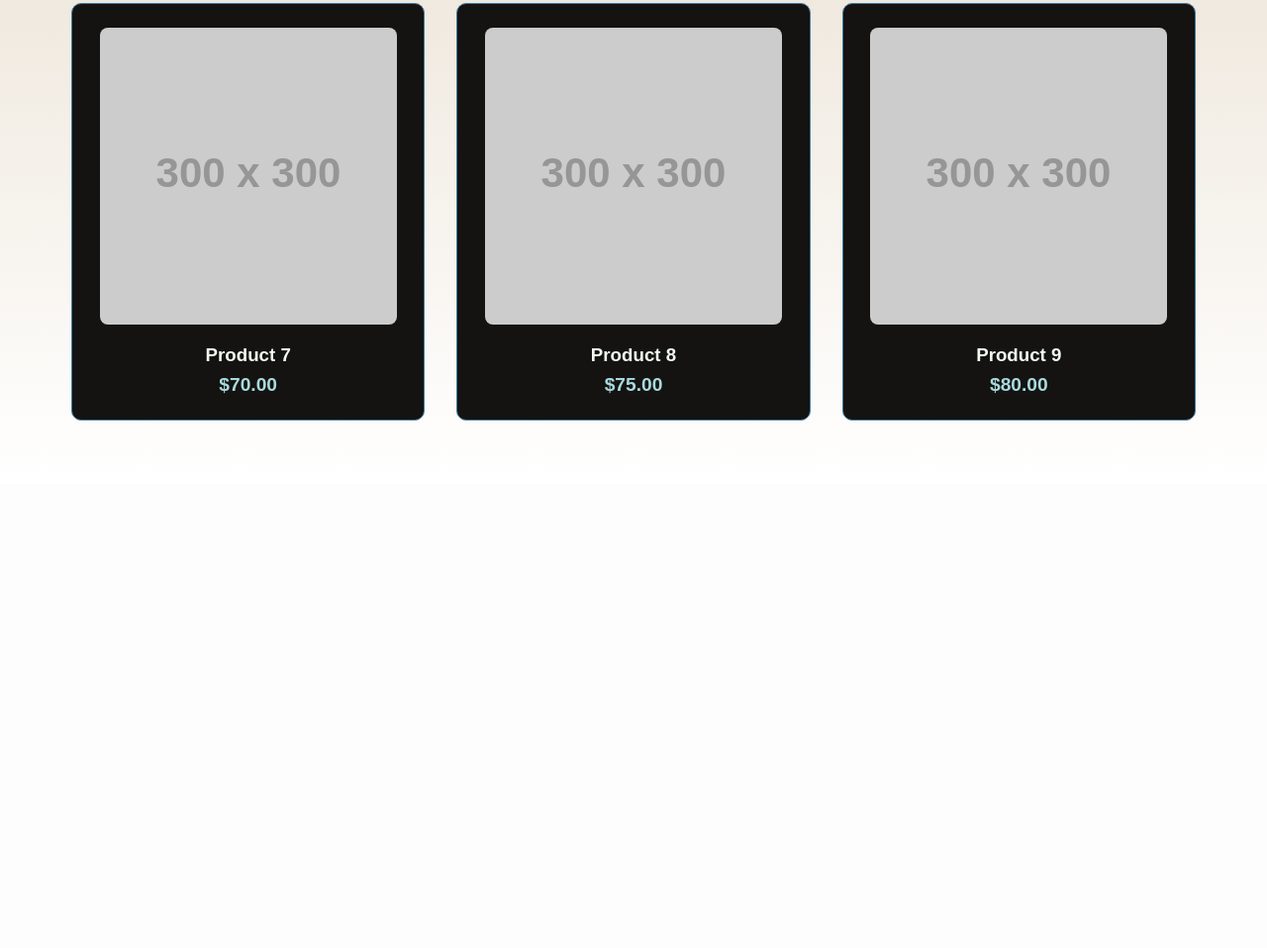
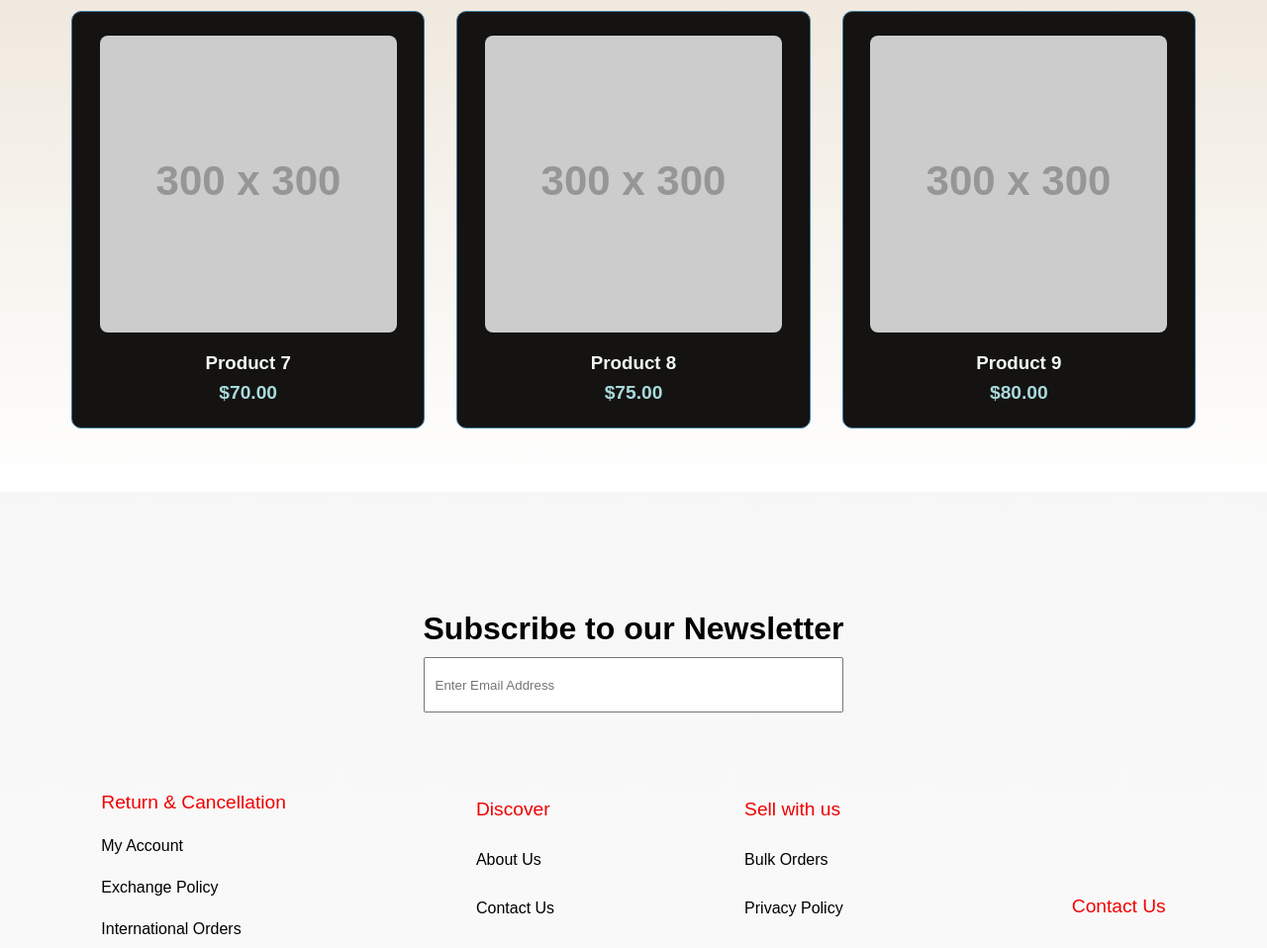
Before and after one commit to LunoxLab/ReBrand_Site, a plain HTML site: page index.html in a window 1280 px wide. Shown: the part 1842-2800 px from the top of the page at 99% size. Before the commit the page ends 2331 px from the top, so only its background shows below. Drawn offline with nearby package versions, Linux system fonts and the light colour scheme; placeholder pictures from the web are drawn by us; a web font is replaced by a local one.

Commit message:
Added Footer Section

```diff
--- a/index.html
+++ b/index.html
@@ -110,6 +110,53 @@
 
 
     </main>
+
+    <footer>
+        <div class="foot-Header">
+            <h1 id="footHeading">Subscribe to our Newsletter</h1>
+            <input type="email" placeholder="Enter Email Address" id="email">
+        </div>
+
+        <div class="footer-services">
+            <ul class="first-footer-section">
+                <li style="font-size: 1.2rem; color: rgb(240, 0, 0);">Return & Cancellation</li>
+               <li> My Account</li>
+                <li>Exchange Policy</li>
+                <li>International Orders</li>
+                <li>Shipping</li>
+                <li>Payment Options</li>
+
+            </ul>
+            <ul class="second-footer-section">
+                <li style="font-size: 1.2rem; color: rgb(240, 0, 0);">Discover</li>
+               <li> About Us</li>
+                <li>Contact Us</li>
+                <li>Our Stores</li>
+                <li>Blogs</li>
+
+
+            </ul>
+            <ul class="third-footer-section">
+
+                <li style="font-size: 1.2rem; color: rgb(240, 0, 0);">Sell with us</li>
+               <li>Bulk Orders </li>
+                <li>Privacy Policy</li>
+                <li>Terms & Conditions</li>
+                <li>T&C Offers</li>
+
+
+            </ul>
+
+            <ul class="fourth-footer-section">
+                <li style="font-size: 1.2rem; color: rgb(240, 0, 0);">Contact Us</li>
+            </ul>
+        </div>
+        <div class="last-section">
+            <h1 id="copyright">Copyright © 2025 The Loom All Rights Reserved.</h1>
+        </div>
+
+
+    </footer>
     <script src="rebrand.js"></script>
 </body>
 </html>
--- a/rebrand.css
+++ b/rebrand.css
@@ -121,6 +121,7 @@ main{
     text-align: center;
     padding: 1.5rem;
     transition: transform 0.3s ease, box-shadow 0.3s ease;
+    cursor: pointer;
 }
 
 .product-card:hover {
@@ -170,11 +171,18 @@ main{
    /* box-shadow: none;*/
 
 
+
     height: 23vh;
      background: rgba(255, 255, 255, 0.1); /* Light white overlay*/
     backdrop-filter: blur(10px);          /* Apply blur behind*/
     -webkit-backdrop-filter: blur(10px);  /* For Safari */
     border-bottom: 1px solid rgba(255, 255, 255, 0.2);
+  height: 24vh;
+   background: rgba(255, 255, 255, 0.1); /* Light white overlay */
+  backdrop-filter: blur(10px);          /* Apply blur behind */
+  -webkit-backdrop-filter: blur(10px);  /* For Safari */
+  border-bottom: 1px solid rgba(255, 255, 255, 0.2);
+
 }
 .headline {
   font-weight: 500;
@@ -198,9 +206,9 @@ main{
 
 
 .logo{
-height: 30vh;
+height: 35vh;
   position: absolute;
-  left: 43vw;
+  left: 42vw;
   display: block;
   border: none;
   outline: none;
@@ -208,6 +216,7 @@ height: 30vh;
   object-fit: contain;
   clip-path: inset(0 0 5% 0);
   cursor: pointer;
+  padding-bottom: 5px;
 }
 .main-logo.logo{
   display: block;
@@ -275,3 +284,66 @@ i {
 i:hover {
   color: black;
 }
+
+footer{
+  display: flex;
+  justify-content: center;
+  flex-direction:column;
+  align-items: center;
+  position: relative;
+     background: linear-gradient(to bottom, #f8f7f7, #fafafa);
+}
+.foot-Header{
+  display: flex;
+  flex-direction: column;
+  margin-top: 15vh;
+margin-bottom: 10vh;
+}
+
+#footHeading{
+  color: black;
+  margin-bottom: 10px;
+}
+#email{
+  height: 7vh;
+  padding: 10px;
+}
+.footer-services{
+  display: flex;
+  justify-content: space-evenly;
+  color: black;
+list-style-type: none;
+
+}
+.fourth-footer-section{
+ margin-left: 15vw;
+}
+.third-footer-section{
+  margin-left: 15vw;
+}
+.second-footer-section{
+  margin-left: 15vw;
+}
+
+
+ul{
+  display: flex;
+  flex-direction: column;
+  justify-content: space-evenly;
+  list-style: none;
+}
+li{
+  margin-bottom: 3vh;
+}
+#copyright{
+  bottom: 20px;
+  color: black;
+  font-size: 1rem;
+  margin-top: 5vh;
+  margin-bottom: 4vh;
+}
+.last-section{
+  display: flex;
+  justify-content: center;
+  align-items: center;
+}
```
